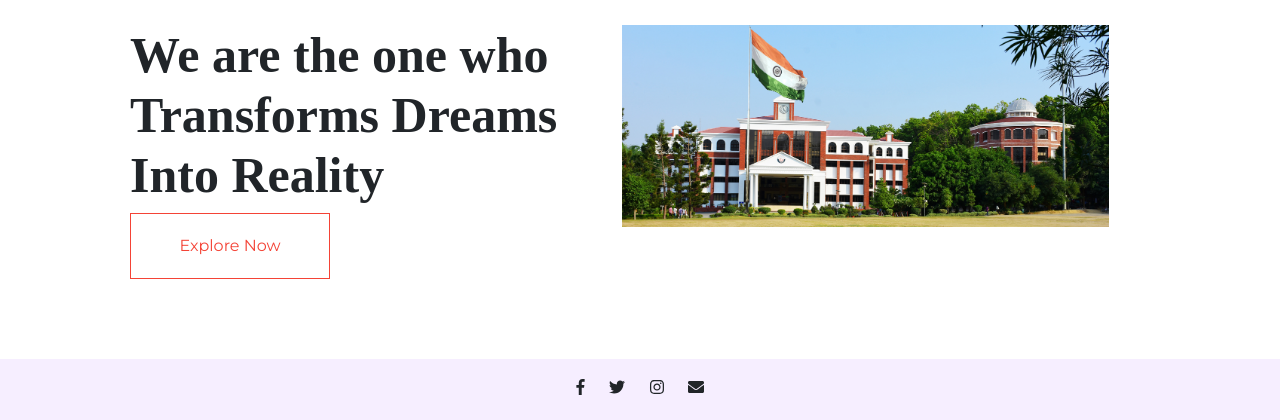
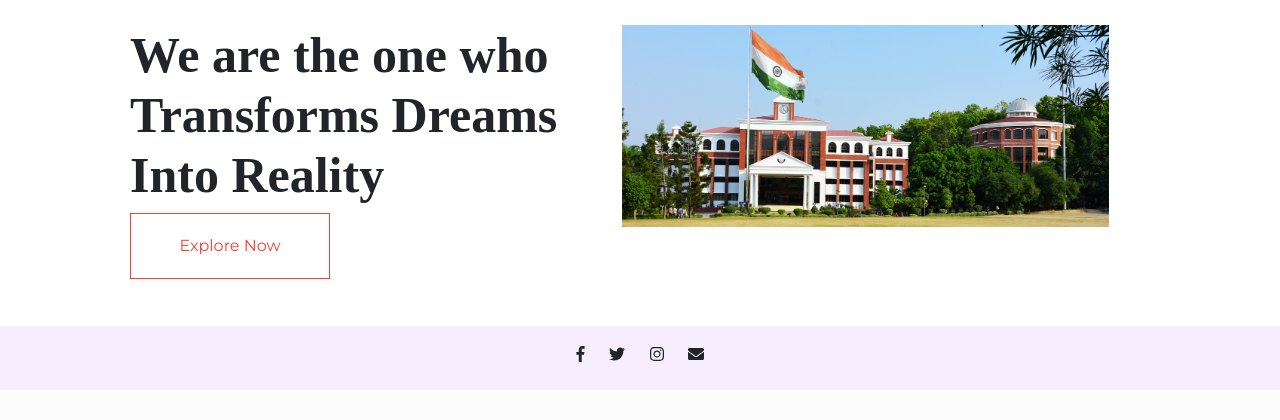
Before and after one commit to Rahulgit3D2Y/GEU_website, a PHP site: page /aboutUs.html in a window 1280 px wide. Shown: the part 410-830 px from the top of the page. After the commit the page ends 800 px from the top, so only its background shows below. Run offline with PHP 8.4, Linux system fonts and the light colour scheme; some libraries are stand-ins or nearby versions.

Commit message:
gallllery

```diff
--- a/gallery.html
+++ b/gallery.html
@@ -93,7 +93,7 @@
 
 
   <div class="container-fluid my-5 ">
-    <div class="row pb-5">
+    <div class="row">
         <div class="col-12 m-auto">
             <div class="owl-carousel owl-theme">
                 <div class="item ">
--- a/style.css
+++ b/style.css
@@ -251,7 +251,12 @@ p{
   #footer
   {
     background-color: #f6eeff;
-  }
+
+      position: absolute;
+      bottom: 0;
+      width: 100%;
+      height: 4rem;            /* Footer height */
+    }
   .social-icon {
     margin: 20px 10px;
   }
```
